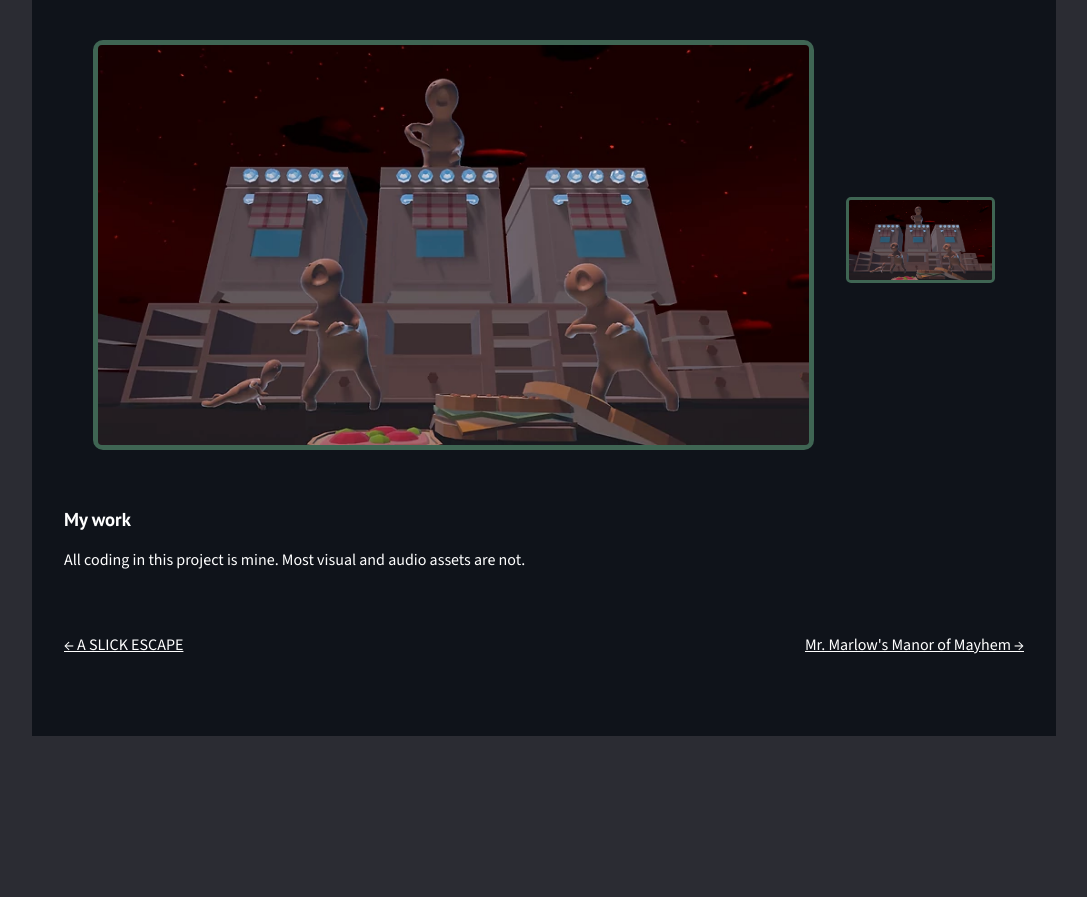
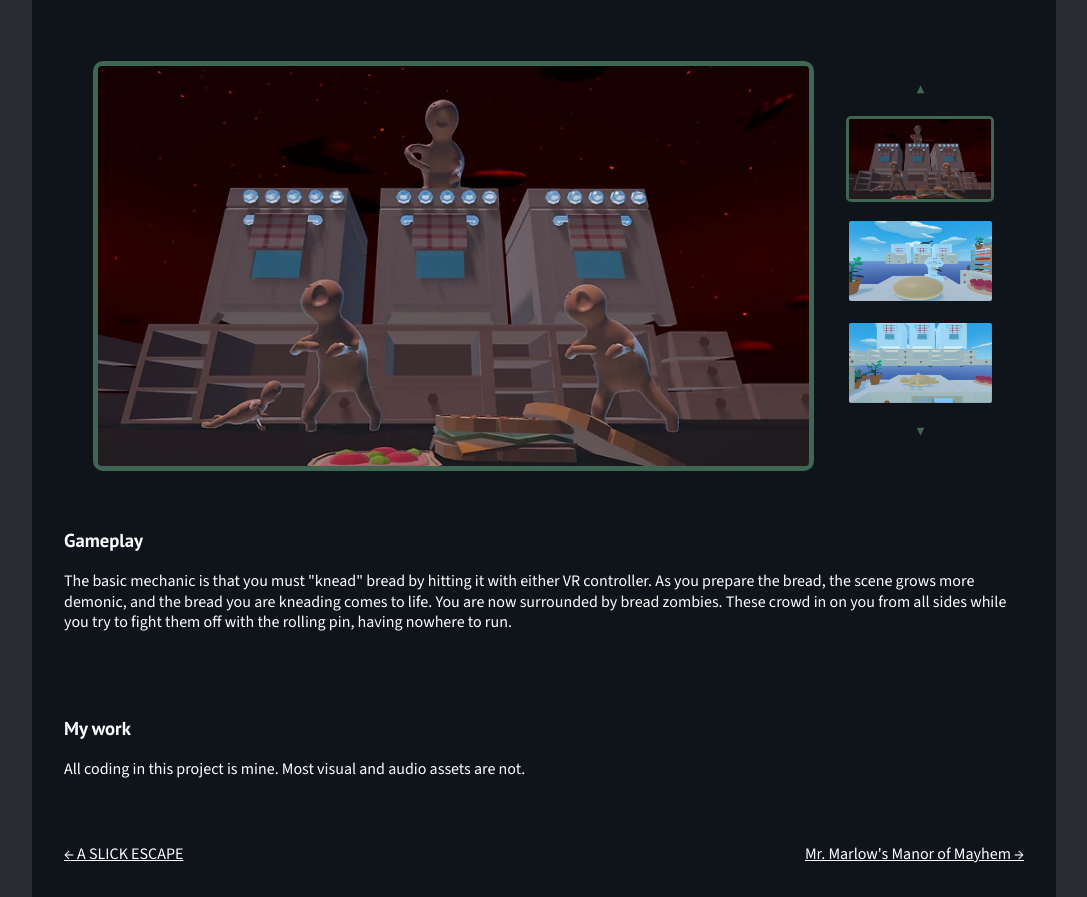
Before and after one commit to schertudi/schertudi.github.io, a plain HTML site: page bread.html in a window 1280 px wide. Shown: the part 484-1381 px from the top of the page, without its empty margins (96-1183 px from the left). Before the commit the page ends 1220 px from the top, so only its background shows below. Drawn offline with nearby package versions, Linux system fonts and the light colour scheme.

Commit message:
extra description for bread

```diff
--- a/bread.html
+++ b/bread.html
@@ -28,18 +28,37 @@
 						However transportation is often a sticky spot in VR games due to the risk of motion sickness. How to properly solve this remains an open question. I think the success of Beat Saber comes from the fact that the player doesn't need to move at all - instead, the game world comes to them. I wanted to experiemnt with this concept, so I restricted player movement in this game. The player can turn around, but they can't leave their spot.
 						<br/><br/>
 						The end result of this thought process was a horror experience that restricts player movement, with the intention that this would make it scarier. Thus, this game was born.
+						<br/><br/>
                     </p>
 				</div>
 
 				<div class="section">
 					<div class="gallery-container">
 						<div class="gallery-showcase">
-							<img id="gallery-image" src="assets/screenshots/bread.webp"/>
+						<img id="gallery-image" class="gallery-item " src="assets/screenshots/bread.webp"/>
+							<img id="gallery-image" class="gallery-item inactive" src="assets/screenshots/ss1.PNG"/>
+							<img id="gallery-image" class="gallery-item inactive" src="assets/screenshots/s2.PNG"/>
+
+
 						</div>
 						<div class="gallery-navigation">
+							<button class="gallery-btn" id="gallery-btn-left" type="button">▲</button>
 							<img class="gallery-thumbnail highlighted" src="assets/screenshots/bread.webp"/>
+							<img class="gallery-thumbnail" src="assets/screenshots/ss1.PNG"/>
+							<img class="gallery-thumbnail" src="assets/screenshots/s2.PNG"/>
+
+							<button class="gallery-btn" id="gallery-btn-right" type="button">▼</button>
 						</div>
 					</div>
+				</div>
+
+				<div class="section">
+					<h3>Gameplay</h3>
+						The basic mechanic is that you must "knead" bread by hitting it with either VR controller. As you prepare the bread, the scene grows more demonic, and the bread you are kneading comes to life. You are now surrounded by bread zombies. These crowd in on you from all sides while you try to fight them off with the rolling pin, having nowhere to run.
+
+					<p>
+
+                    </p>
 				</div>
 
 				<div class="section">
```
Also changed, not shown: assets/screenshots/s2.PNG (added), assets/screenshots/ss1.PNG (added).
